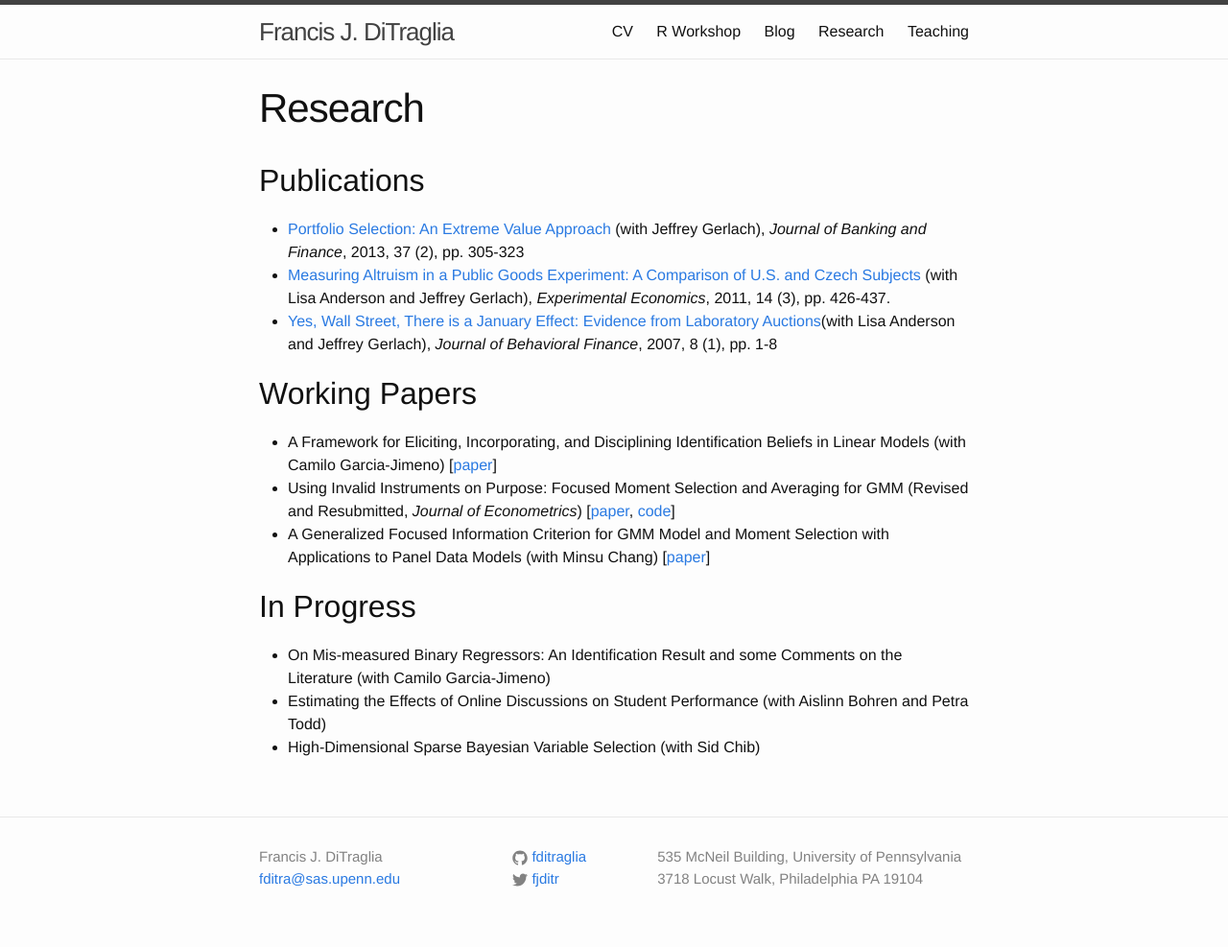
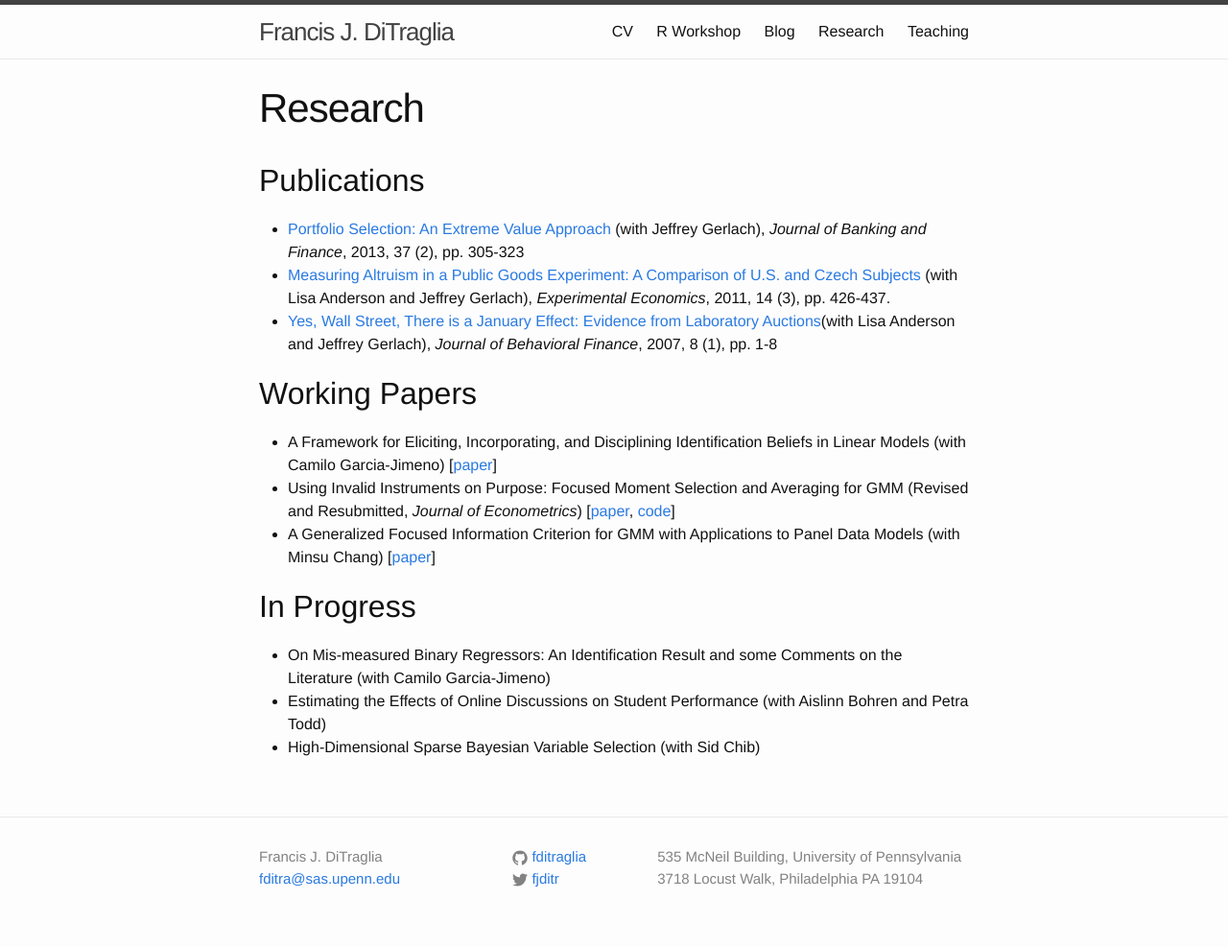
Before and after one commit to fditraglia/fditraglia.github.io, a Jekyll site: the page built from research.md, in a window 1280 px wide. Shown: the whole page at 96% size. Built offline with Jekyll 4.4.1, drawn with Linux system fonts in a browser that asks for light colours.

Commit message:
fix typo

```diff
--- a/research.md
+++ b/research.md
@@ -13,7 +13,7 @@
 
 - A Framework for Eliciting, Incorporating, and Disciplining Identification Beliefs in Linear Models (with Camilo Garcia-Jimeno) [[paper](http://ditraglia.com/pdf/DiTraglia_Garcia-Jimeno.pdf)]
 - Using Invalid Instruments on Purpose: Focused Moment Selection and Averaging for GMM (Revised and Resubmitted, *Journal of Econometrics*) [[paper](http://ditraglia.com/pdf/DiTraglia_FMSC_2015_08_10.pdf), [code](https://github.com/fditraglia/fmsc)]
-- A Generalized Focused Information Criterion for GMM Model and Moment Selection with Applications to Panel Data Models (with Minsu Chang) [[paper](http://ditraglia.com/pdf/GFIC_paper.pdf)]
+- A Generalized Focused Information Criterion for GMM with Applications to Panel Data Models (with Minsu Chang) [[paper](http://ditraglia.com/pdf/GFIC_paper.pdf)]
 
 ## In Progress
 - On Mis-measured Binary Regressors: An Identification Result and some Comments on the Literature (with Camilo Garcia-Jimeno)
```
